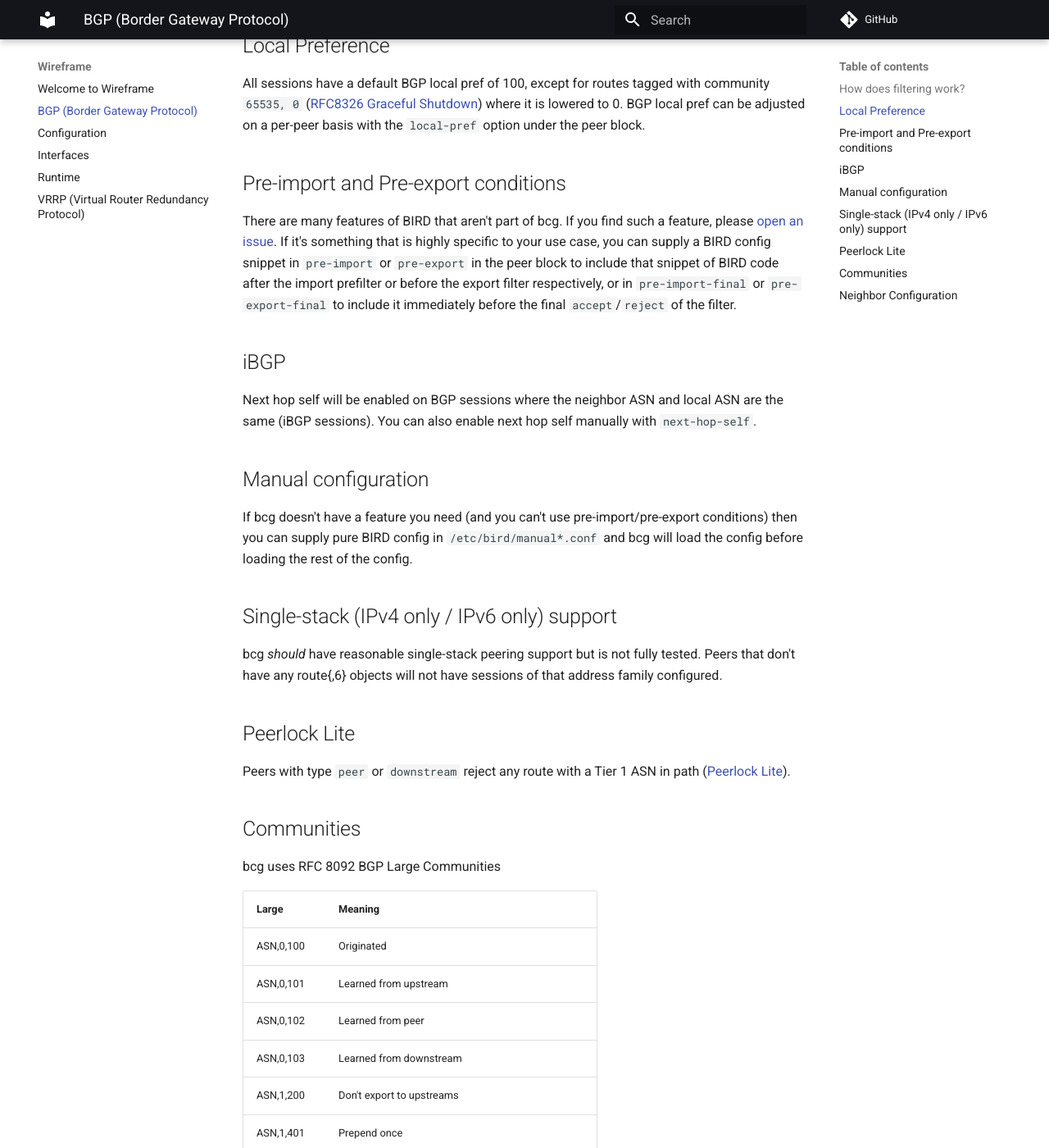
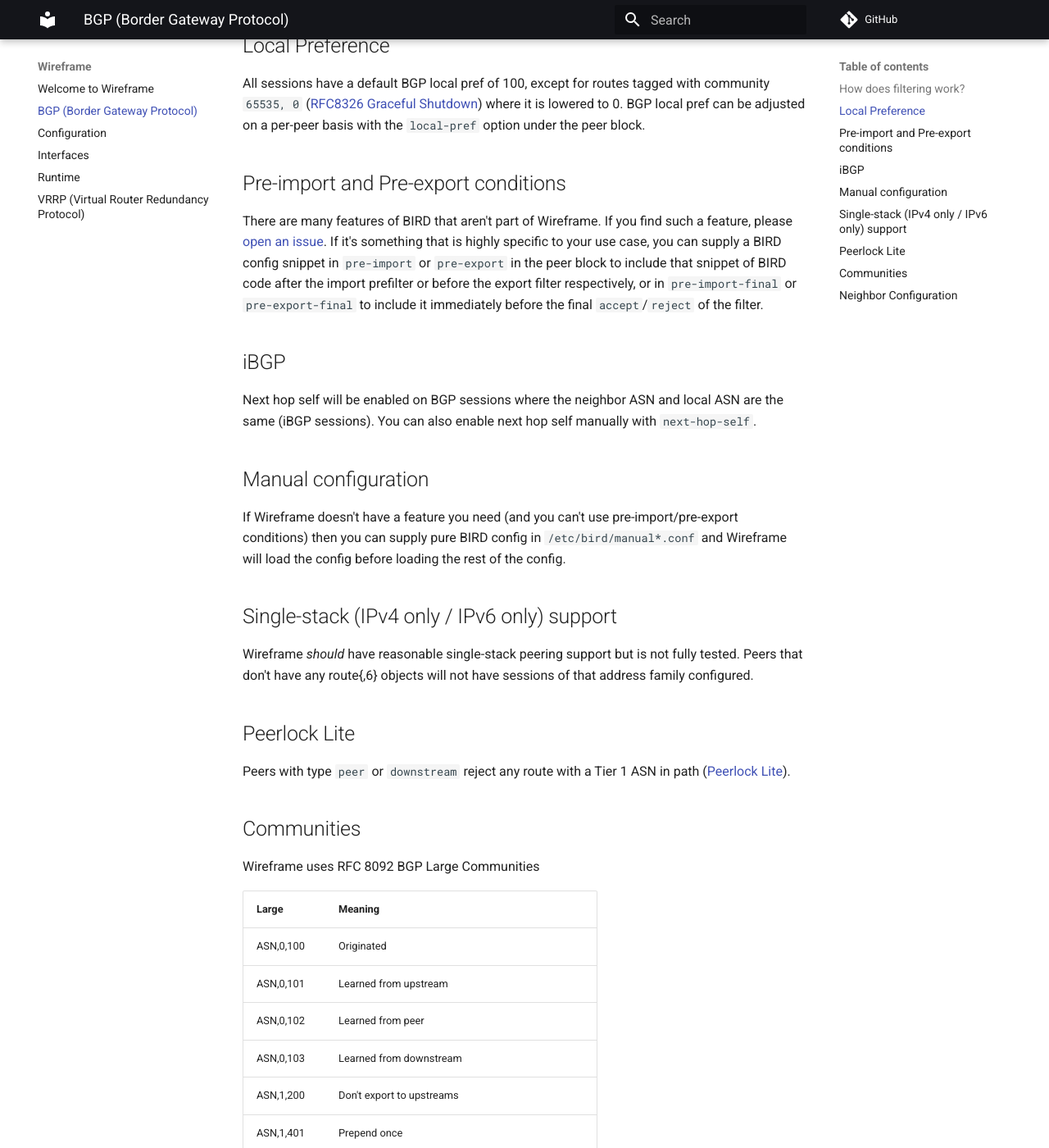
Before and after one commit to natesales/pathvector, an MkDocs documentation site: the page built from docs/bgp.md, in a window 1280 px wide and 1400 px high, scrolled down 636 px. Shown: the whole window at 82% size. Built offline with MkDocs 1.6.1 and Material for MkDocs 9.7.7, drawn with Linux system fonts in a browser that asks for light colours; comment, search, counter and statistics services are not loaded; some of the changed text lies outside the part shown.

Commit message:
docs: rename bcg to wireframe

```diff
--- a/docs/bgp.md
+++ b/docs/bgp.md
@@ -2,7 +2,7 @@
 
 ## How does filtering work?
 
-bcg applies a universal pre-filter to all BGP sessions before evaluating IRR or manual prefix lists which rejects importing any route that...
+Wireframe applies a universal pre-filter to all BGP sessions before evaluating IRR or manual prefix lists which rejects importing any route that...
 
 - Is locally originated as defined in the global `prefixes` list
 - Has a bogon ASN in the AS path
@@ -12,7 +12,7 @@
 - Is IPv4 and 8 <= length >= 24
 - Is IPv6 and 12 <= length >= 48
 
-Bogon lists can be found in [global.tmpl](https://github.com/natesales/bcg/blob/main/templates/global.tmpl)
+Bogon lists can be found in [global.tmpl](https://github.com/natesales/wireframe/blob/main/templates/global.tmpl)
 
 All peers with a type of `peer` will apply further strict filtering by IRR using their as-set defined in PeeringDB. Max prefix limits are also enforced for every peer.
 
@@ -22,8 +22,7 @@
 
 ## Pre-import and Pre-export conditions
 
-There are many features of BIRD that aren't part of bcg. If you find such a feature, please [open an issue](https://github.com/natesales/bcg/issues/new). If it's something that is highly specific to your use case, you can supply a BIRD config snippet in `pre-import` or `pre-export` in the peer block to include that snippet of BIRD code after the import prefilter or before the export filter respectively, or in `pre-import-final` or `pre-export-final` to include it immediately before the
-final `accept`/`reject` of the filter.
+There are many features of BIRD that aren't part of Wireframe. If you find such a feature, please [open an issue](https://github.com/natesales/wireframe/issues/new). If it's something that is highly specific to your use case, you can supply a BIRD config snippet in `pre-import` or `pre-export` in the peer block to include that snippet of BIRD code after the import prefilter or before the export filter respectively, or in `pre-import-final` or `pre-export-final` to include it immediately before the final `accept`/`reject` of the filter.
 
 ## iBGP
 
@@ -31,11 +30,11 @@
 
 ## Manual configuration
 
-If bcg doesn't have a feature you need (and you can't use pre-import/pre-export conditions) then you can supply pure BIRD config in `/etc/bird/manual*.conf` and bcg will load the config before loading the rest of the config.
+If Wireframe doesn't have a feature you need (and you can't use pre-import/pre-export conditions) then you can supply pure BIRD config in `/etc/bird/manual*.conf` and Wireframe will load the config before loading the rest of the config.
 
 ## Single-stack (IPv4 only / IPv6 only) support
 
-bcg *should* have reasonable single-stack peering support but is not fully tested. Peers that don't have any route{,6} objects will not have sessions of that address family configured.
+Wireframe *should* have reasonable single-stack peering support but is not fully tested. Peers that don't have any route{,6} objects will not have sessions of that address family configured.
 
 ## Peerlock Lite
 
@@ -43,7 +42,7 @@
 
 ## Communities
 
-bcg uses RFC 8092 BGP Large Communities
+Wireframe uses RFC 8092 BGP Large Communities
 
 | Large     | Meaning                                            |
 |-----------|--------------------------------------------------- |
```
Also changed, not shown: docs/index.md (+1 -1 lines), docs/interfaces.md (+1 -1 lines), docs/runtime.md (+4 -5 lines), docs/vrrp.md (+1 -1 lines).
